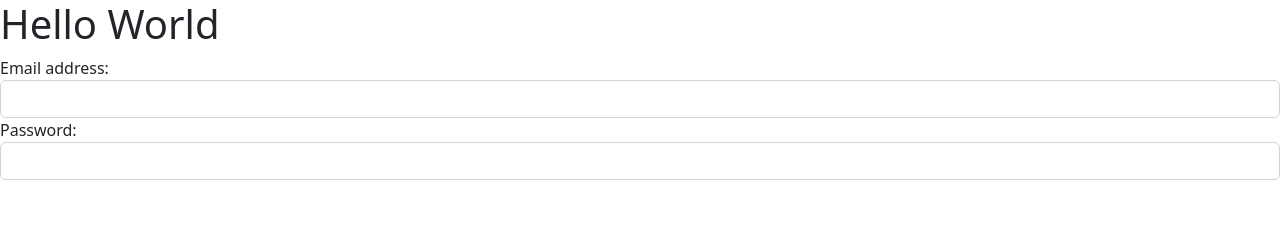
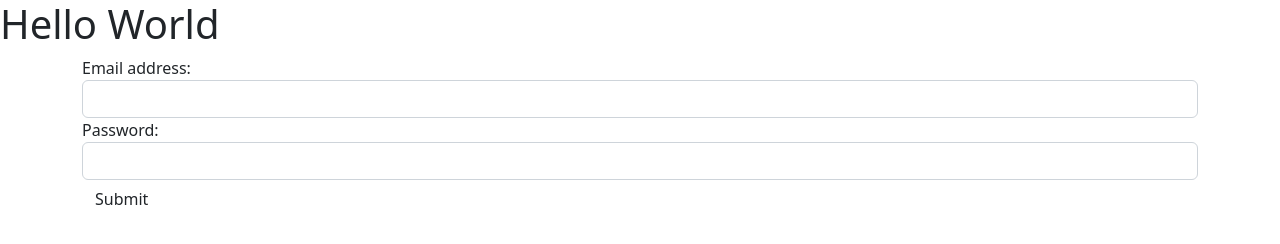
Before and after one commit to EnriqueSaracho/nodejs_tutoral, a website: page static/index.html in a window 1280 px wide. Drawn offline with nearby package versions, Linux system fonts and the light colour scheme.

Commit message:
static/index.html
Updated file

```diff
--- a/static/index.html
+++ b/static/index.html
@@ -15,7 +15,7 @@
   </head>
   <body>
     <h1>Hello World</h1>
-    <form action="/" method="post">
+    <form action="/" method="post" class="container">
       <div class="form-group">
         <label for="email">Email address:</label>
         <input type="email" class="form-control" name="email" />
@@ -24,7 +24,7 @@
         <label for="pwd">Password:</label>
         <input type="password" class="form-control" name="password" />
       </div>
-      <button type="submit" class="btn btn-default"></button>
+      <button type="submit" class="btn btn-default">Submit</button>
     </form>
   </body>
 </html>
```
